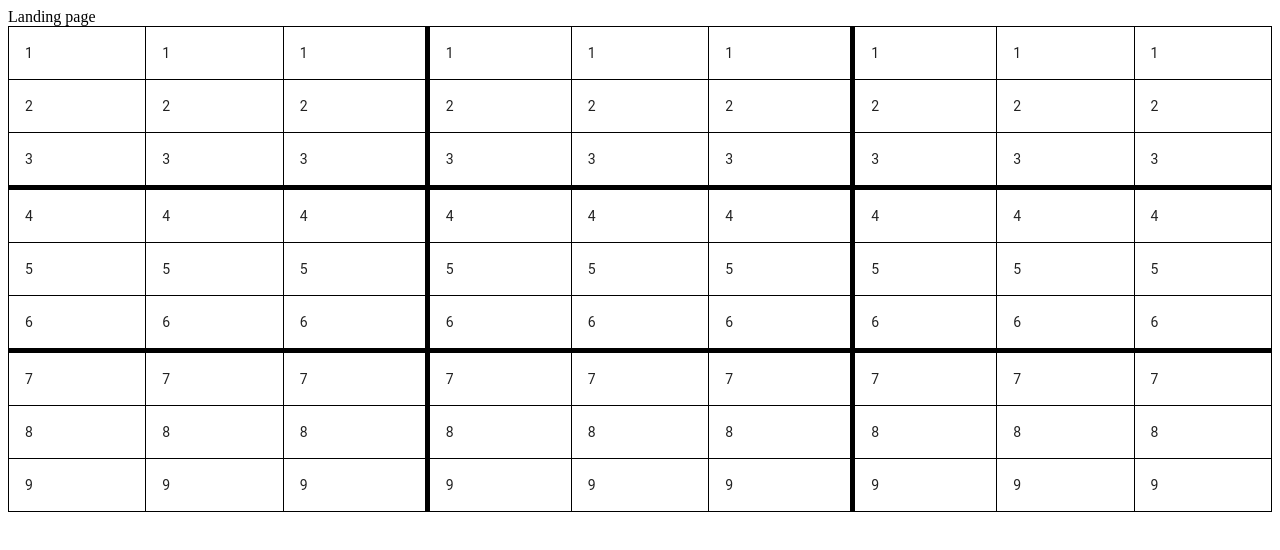
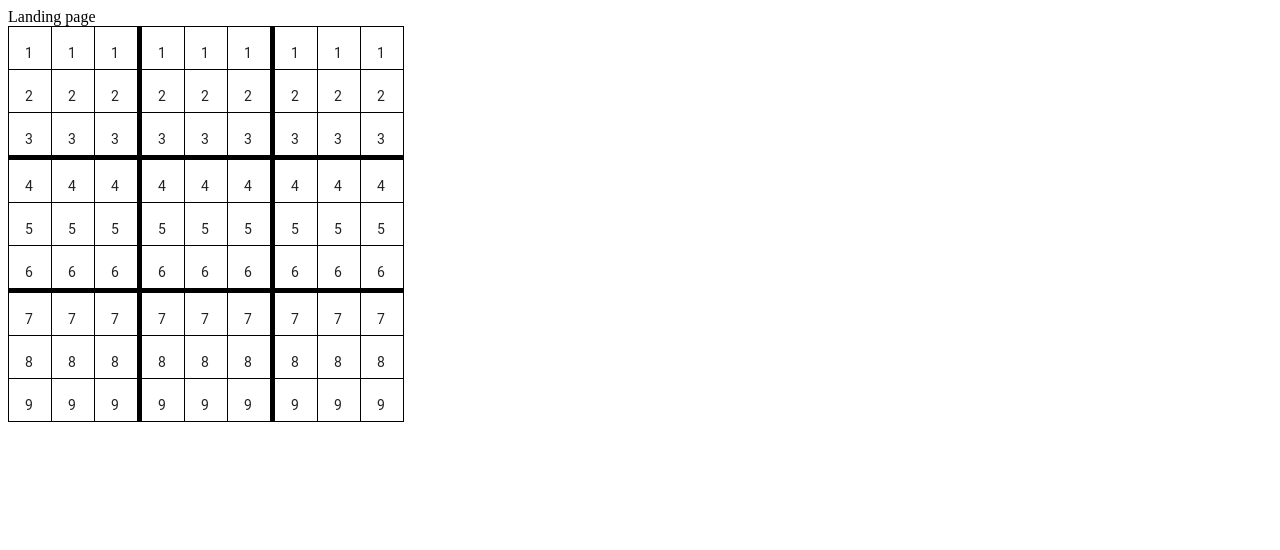
Before and after one commit to NguyenCQChi/comp3981-sudoku, a Next.js app: page / in a window 1280 px wide. Shown: the top 550 px of the page. Built offline with nearby package versions, Linux system fonts and the light colour scheme.

Commit message:
Create shared component sudoku grid

```diff
--- /dev/null
+++ b/src/components/SudokuGrid.tsx
@@ -0,0 +1,79 @@
+/* eslint-disable react/jsx-key */
+import {Table, TableCell, TableRow, TableBody} from "@mui/material";
+import { bgcolor, border, borderBottom, borderRadius, borderRight, borders } from "@mui/system";
+function SudokuGrid() {
+  const columns: any[] = [
+    { field: 'Column 1', headerName: '1', width: 50},
+    { field: 'Column 2', headerName: '2', width: 50},
+    { field: 'Column 3', headerName: '3', width: 50},
+    { field: 'Column 4', headerName: '4', width: 50},
+    { field: 'Column 5', headerName: '5', width: 50},
+    { field: 'Column 6', headerName: '6', width: 50},
+    { field: 'Column 7', headerName: '7', width: 50},
+    { field: 'Column 8', headerName: '8', width: 50},
+    { field: 'Column 9', headerName: '9', width: 50},
+  ];
+
+  return (
+    <Table
+        sx={{
+          '&.MuiTable-root': {
+            width: 'auto'
+          }
+        }}
+      >
+        <TableBody>
+          {columns.map((col, key) => (
+            <TableRow
+            {...(key % 3 == 0 && key != 0) ?
+
+              {sx:{
+                '&.MuiTableRow-root': {
+                  border: '1px solid black',
+                  borderTop: '5px solid black',
+                }
+              }
+            } :
+            {sx: {
+              '&.MuiTableCell-root': {
+                border: '1px solid black',
+                // height: '30px'
+              }
+            }}
+            }
+              key={col.field}
+            >
+              {columns.map((column, key) => (
+                <TableCell
+
+                  {...(key % 3 == 0 && key != 0) ?
+                    {sx:{
+                      '&.MuiTableCell-root': {
+                        border: '1px solid black',
+                        borderLeft: '5px solid black',
+                        maxWidth: '20px',
+                        maxHeight: '20px'
+
+                      }
+                    }
+                  } :
+                  {sx: {
+                    '&.MuiTableCell-root': {
+                      border: '1px solid black',
+                      maxWidth: '20px',
+                      maxHeight: '20px'
+                    }
+                  }}
+                  }
+                >
+                  <div style={{width: '10px', height: '10px'}}>{col.headerName}</div>
+                  </TableCell>
+              ))}
+            </TableRow>
+          ))}
+        </TableBody>
+      </Table>
+  )
+}
+
+export default SudokuGrid;
--- a/src/containers/LandingModule/LandingModule.tsx
+++ b/src/containers/LandingModule/LandingModule.tsx
@@ -1,82 +1,12 @@
+/* eslint-disable react/jsx-key */
 import React from "react";
-import {Table, TableCell, TableHead, TableRow, TableBody} from "@mui/material";
-import { bgcolor, border, borderBottom, borderRadius, borderRight, borders } from "@mui/system";
+import SudokuGrid from "@src/components/SudokuGrid";
 
 function LandingModule() {
-  const columns: any[] = [
-    { field: 'Column 1', headerName: '1', width: 50},
-    { field: 'Column 2', headerName: '2', width: 50},
-    { field: 'Column 3', headerName: '3', width: 50},
-    { field: 'Column 4', headerName: '4', width: 50},
-    { field: 'Column 5', headerName: '5', width: 50},
-    { field: 'Column 6', headerName: '6', width: 50},
-    { field: 'Column 7', headerName: '7', width: 50},
-    { field: 'Column 8', headerName: '8', width: 50},
-    { field: 'Column 9', headerName: '9', width: 50},
-  ];
-
-// function createData(headerName) {
-//   return { headerName };
-// }
-
-  // const rows: any[] = [
-  //   createData(1,2,3,4,5,6,7,8,9)
-  // ]
-
   return (
     <div>Landing page
 
-      <Table>
-        <TableBody>
-          {columns.map((col, key) => (
-            <TableRow
-            {...(key % 3 == 0 && key != 0) ?
-
-              {sx:{
-                '&.MuiTableRow-root': {
-                  border: '1px solid black',
-                  borderTop: '5px solid black',
-                }
-              }
-            } :
-            {sx: {
-              '&.MuiTableCell-root': {
-                border: '1px solid black',
-                // height: '30px'
-              }
-            }}
-            }
-              key={col.field}
-            >
-              {columns.map((column, key) => (
-                <TableCell
-
-                  {...(key % 3 == 0 && key != 0) ?
-                    {sx:{
-                      '&.MuiTableCell-root': {
-                        border: '1px solid black',
-                        borderLeft: '5px solid black',
-                        maxWidth: '20px',
-                        maxHeight: '20px'
-
-                      }
-                    }
-                  } :
-                  {sx: {
-                    '&.MuiTableCell-root': {
-                      border: '1px solid black',
-                      maxWidth: '20px',
-                      maxHeight: '20px'
-                    }
-                  }}
-                  }
-                >
-                  {col.headerName}</TableCell>
-              ))}
-            </TableRow>
-          ))}
-        </TableBody>
-      </Table>
+    <SudokuGrid/>
 
     </div>
   )
```
